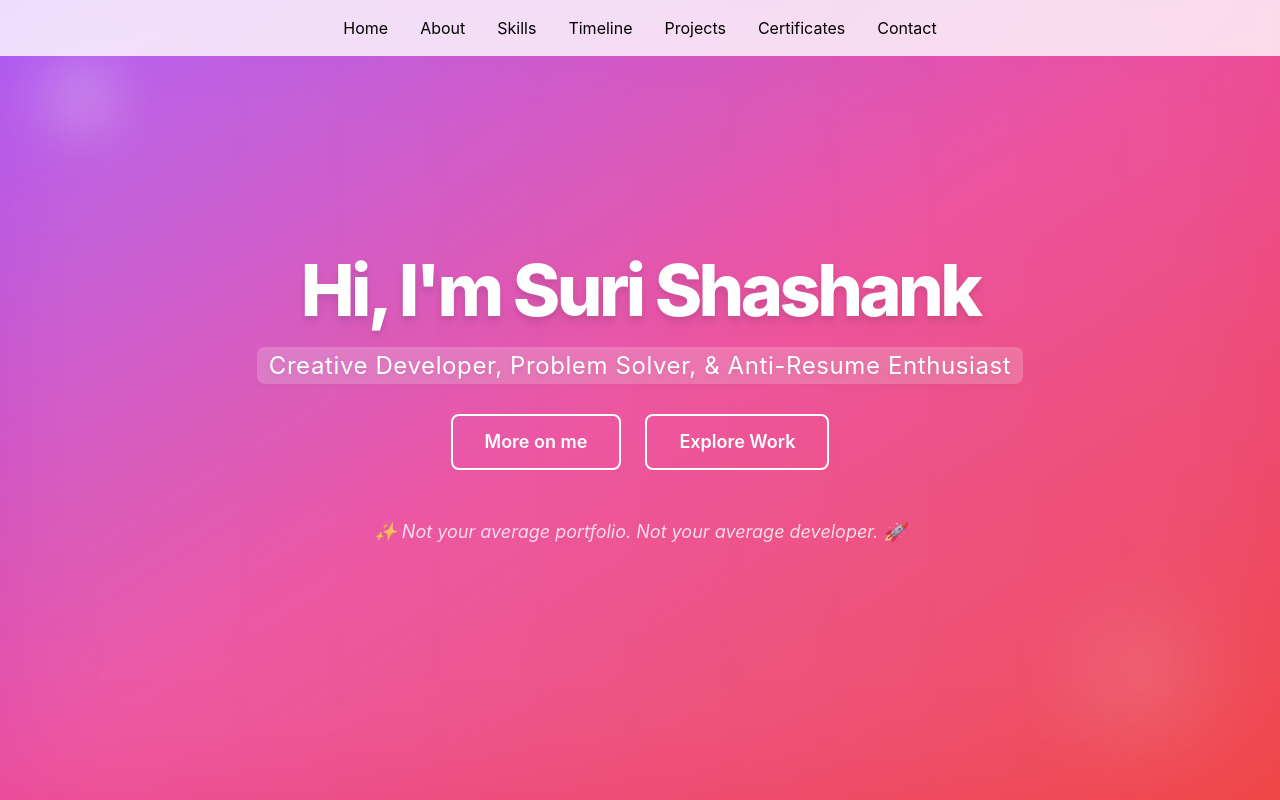
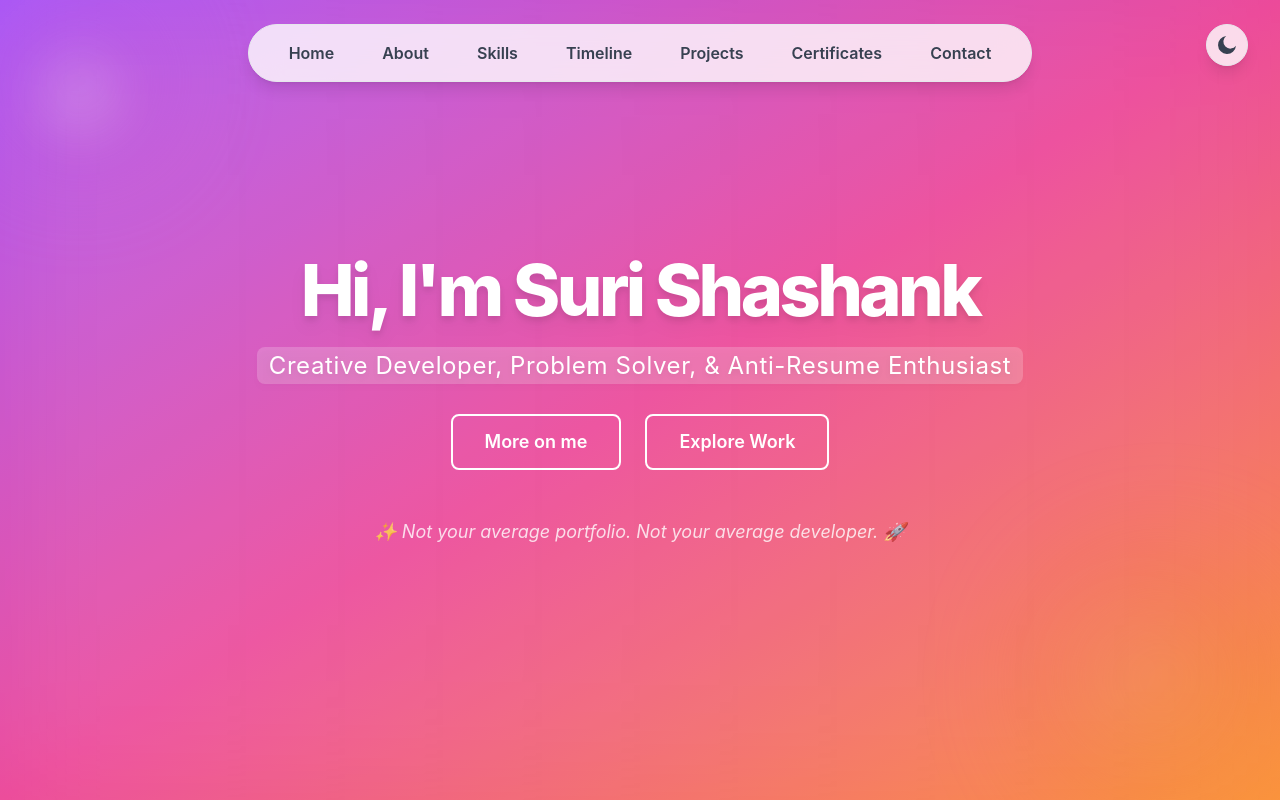
Before and after one commit to shashanksuri616/mypage, a React (Create React App) app in the folder frontend/: page / in a window 1280 px wide. Shown: the top 800 px of the page. Built offline with nearby package versions, Linux system fonts and the light colour scheme.

Commit message:
Added themes and theme button

```diff
--- a/frontend/src/components/About.js
+++ b/frontend/src/components/About.js
@@ -5,7 +5,7 @@ const About = () => {
   const [showResume, setShowResume] = useState(false);
   return (
     <motion.section id="about"
-      className="bg-white py-32 px-6 text-black relative overflow-hidden"
+      className="py-32 px-6 bg-gray-50 dark:bg-gray-900 text-black dark:text-white transition-colors duration-300"
       initial={{ opacity: 0, x: -100 }}
       whileInView={{ opacity: 1, x: 0 }}
       viewport={{ once: true, amount: 0.5 }}
--- a/frontend/src/components/Certificates.js
+++ b/frontend/src/components/Certificates.js
@@ -18,7 +18,7 @@ const certificates = [
 ];
 
 const Certificates = () => (
-  <section id="certificates" className="py-24 px-6 bg-white relative">
+  <section id="certificates" className="py-24 px-6 bg-gray-50 dark:bg-gray-900 text-black dark:text-white transition-colors duration-300">
     <h2 className="text-4xl font-bold mb-12 text-center">Certificates</h2>
     <div className="flex flex-wrap justify-center gap-10">
       {certificates.map((cert, i) => (
@@ -27,7 +27,7 @@ const Certificates = () => (
           target="_blank"
           rel="noopener noreferrer"
           key={cert.name}
-          className="block bg-gray-50 rounded-xl shadow-lg p-4 w-64 hover:shadow-xl transition"
+          className="block bg-white dark:bg-gray-800 border border-gray-200 dark:border-gray-700 shadow-lg rounded-xl transition-colors duration-300 p-4 w-64"
           initial={{ opacity: 0, y: 30 }}
           whileInView={{ opacity: 1, y: 0 }}
           transition={{ duration: 0.6, delay: i * 0.1 }}
--- a/frontend/src/components/Contact.js
+++ b/frontend/src/components/Contact.js
@@ -65,7 +65,7 @@ const Contact = () => {
 
   return (
     <motion.section id="contact"
-      className="bg-gray-900 py-32 px-6 text-white relative overflow-hidden"
+      className="bg-gray-900 py-32 px-6 text-white relative overflow-hidden bg-gray-50 dark:bg-gray-900 text-black dark:text-white"
       initial={{ opacity: 0, y: 80 }}
       whileInView={{ opacity: 1, y: 0 }}
       viewport={{ once: true, amount: 0.3 }}
--- a/frontend/src/components/Hero.js
+++ b/frontend/src/components/Hero.js
@@ -45,7 +45,12 @@ const Hero = () => {
   return (
     <motion.section id = "hero"
       ref={ref}
-      className="min-h-screen h-screen flex flex-col justify-center items-center bg-purple-500 bg-gradient-to-br from-purple-500 via-pink-500 to-red-500 text-white text-center relative overflow-hidden"
+      className="
+  min-h-screen h-screen flex flex-col justify-center items-center
+  bg-gradient-to-br from-purple-500 via-pink-500 to-orange-400
+  dark:bg-gradient-to-br dark:from-emerald-900 dark:via-indigo-900 dark:to-black
+  text-white text-center relative overflow-hidden transition-colors duration-500
+"
       initial="hidden"
       animate={controls}
       variants={{
--- a/frontend/src/components/Navbar.js
+++ b/frontend/src/components/Navbar.js
@@ -1,13 +1,97 @@
-const Navbar = () => (
-  <nav className="fixed top-0 left-0 w-full bg-white/80 backdrop-blur z-50 flex justify-center gap-8 py-4">
-    <button onClick={() => document.getElementById("hero").scrollIntoView({ behavior: "smooth" })}>Home</button>
-    <button onClick={() => document.getElementById("about").scrollIntoView({ behavior: "smooth" })}>About</button>
-    <button onClick={() => document.getElementById("skills").scrollIntoView({ behavior: "smooth" })}>Skills</button>
-    <button onClick={() => document.getElementById("timeline").scrollIntoView({ behavior: "smooth" })}>Timeline</button>
-    <button onClick={() => document.getElementById("projects").scrollIntoView({ behavior: "smooth" })}>Projects</button>
-    <button onClick={() => document.getElementById("certificates").scrollIntoView({ behavior: "smooth" })}>Certificates</button>
-    <button onClick={() => document.getElementById("contact").scrollIntoView({ behavior: "smooth" })}>Contact</button>
-  </nav>
-);
+import { useState, useEffect, useRef } from 'react';
+import { motion, AnimatePresence } from 'framer-motion';
+
+const navItems = [
+  { label: "Home", id: "hero" },
+  { label: "About", id: "about" },
+  { label: "Skills", id: "skills" },
+  { label: "Timeline", id: "timeline" },
+  { label: "Projects", id: "projects" },
+  { label: "Certificates", id: "certificates" },
+  { label: "Contact", id: "contact" },
+];
+
+const ThemeToggle = () => {
+  const [dark, setDark] = useState(() =>
+    document.documentElement.classList.contains('dark')
+  );
+
+  const toggleTheme = () => {
+    document.documentElement.classList.toggle('dark');
+    setDark(!dark);
+  };
+
+  return (
+    <button
+      onClick={toggleTheme}
+      className="fixed top-6 right-8 z-50 bg-white/80 dark:bg-gray-900/80 border border-gray-200 dark:border-gray-700 rounded-full p-2 shadow-lg transition-colors"
+      aria-label="Toggle dark mode"
+    >
+      {dark ? (
+        <svg className="w-6 h-6 text-yellow-400" fill="currentColor" viewBox="0 0 24 24">
+          <path d="M12 4V2m0 20v-2m8-8h2M2 12H4m15.07-7.07l1.42-1.42M4.93 19.07l1.42-1.42m12.02 0l1.42 1.42M4.93 4.93L3.51 3.51M12 6a6 6 0 100 12 6 6 0 000-12z"/>
+        </svg>
+      ) : (
+        <svg className="w-6 h-6 text-gray-700 dark:text-gray-200" fill="currentColor" viewBox="0 0 24 24">
+          <path d="M21 12.79A9 9 0 1111.21 3a7 7 0 109.79 9.79z"/>
+        </svg>
+      )}
+    </button>
+  );
+};
+
+const Navbar = () => {
+  const [show, setShow] = useState(true);
+  const lastScrollY = useRef(0);
+
+  useEffect(() => {
+    const handleScroll = () => {
+      const currentY = window.scrollY;
+      if (currentY < 80) {
+        setShow(true); // Always show at the top
+      } else if (currentY > lastScrollY.current) {
+        setShow(false); // Scrolling down, hide
+      } else {
+        setShow(true); // Scrolling up, show
+      }
+      lastScrollY.current = currentY;
+    };
+    window.addEventListener('scroll', handleScroll, { passive: true });
+    return () => window.removeEventListener('scroll', handleScroll);
+  }, []);
+
+  return (
+    <>
+      <AnimatePresence>
+        {show && (
+
+          <motion.nav
+            key="navbar"
+            initial={{ y: -80, opacity: 0 }}
+            animate={{ y: 0, opacity: 1 }}
+            exit={{ y: -80, opacity: 0 }}
+            transition={{ duration: 0.3 }}
+            className="fixed top-6 inset-x-0 z-50 flex justify-center"
+          >
+            <div className="flex gap-4 bg-white/80 dark:bg-gray-900/80 backdrop-blur-lg rounded-full shadow-lg px-6 py-2 border border-gray-200 dark:border-gray-700">
+              {navItems.map(item => (
+                <motion.button
+                  key={item.id}
+                  onClick={() => document.getElementById(item.id).scrollIntoView({ behavior: "smooth" })}
+                  className="px-4 py-2 rounded-full font-semibold text-gray-700 dark:text-gray-200 hover:bg-purple-100 dark:hover:bg-purple-900 hover:text-purple-700 dark:hover:text-purple-300 transition-all focus:outline-none"
+                  whileHover={{ scale: 1.08 }}
+                  whileTap={{ scale: 0.96 }}
+                >
+                  {item.label}
+                </motion.button>
+              ))}
+            </div>
+          </motion.nav>
+        )}
+      </AnimatePresence>
+      <ThemeToggle />
+    </>
+  );
+};
 
 export default Navbar;
--- a/frontend/src/components/Projects.js
+++ b/frontend/src/components/Projects.js
@@ -147,7 +147,6 @@
 // };
 
 // export default Projects;
-import { useState } from 'react';
 import { motion } from 'framer-motion';
 
 const projects = [
@@ -190,7 +189,7 @@ const projects = [
 ];
 
 const Projects = () => (
-  <section id="projects" className="py-24 px-6 bg-gray-50 relative">
+  <section id="projects" className="py-24 px-6 bg-gray-50 dark:bg-gray-900 text-black dark:text-white transition-colors duration-300">
     <h2 className="text-4xl font-bold mb-12 text-center">Projects</h2>
     <div className="max-w-6xl mx-auto">
       <div className="grid grid-cols-1 md:grid-cols-3 gap-10">
@@ -200,7 +199,7 @@ const Projects = () => (
             target="_blank"
             rel="noopener noreferrer"
             key={proj.title}
-            className="group block bg-white rounded-xl shadow-lg overflow-hidden hover:shadow-xl transition"
+            className="group block bg-white dark:bg-gray-800 border border-gray-200 dark:border-gray-700 shadow-lg rounded-xl transition-colors duration-300"
             initial={{ opacity: 0, y: 30 }}
             whileInView={{ opacity: 1, y: 0 }}
             transition={{ duration: 0.6, delay: i * 0.08 }}
--- a/frontend/src/components/Skills.js
+++ b/frontend/src/components/Skills.js
@@ -1,4 +1,3 @@
-import { useState } from 'react';
 import { motion } from 'framer-motion';
 
 const skills = [
@@ -12,13 +11,13 @@ const skills = [
 ];
 
 const Skills = () => (
-  <section id="skills" className="py-24 px-6 bg-white relative">
+  <section id="skills" className="py-24 px-6 bg-gray-50 dark:bg-gray-900 text-black dark:text-white transition-colors duration-300">
     <h2 className="text-4xl font-bold mb-12 text-center">Skills & Tech</h2>
     <div className="flex flex-wrap justify-center gap-8">
       {skills.map((skill, i) => (
         <motion.div
           key={skill.name}
-          className="flex flex-col items-center bg-gray-50 rounded-xl shadow p-6 w-40"
+          className="flex flex-col items-center bg-white dark:bg-gray-800 border border-gray-200 dark:border-gray-700 shadow-lg rounded-xl transition-colors duration-300 p-6 w-40 "
           initial={{ opacity: 0, y: 30 }}
           whileInView={{ opacity: 1, y: 0 }}
           transition={{ duration: 0.6, delay: i * 0.08 }}
--- a/frontend/src/components/Timeline.js
+++ b/frontend/src/components/Timeline.js
@@ -24,7 +24,7 @@ const timeline = [
 ];
 
 const Timeline = () => (
-  <section id="timeline" className="py-24 px-6 bg-gray-50 relative">
+  <section id="timeline" className="py-24 px-6 bg-gray-50 dark:bg-gray-900 text-black dark:text-white transition-colors duration-300">
     <h2 className="text-4xl font-bold mb-12 text-center">Timeline</h2>
     <div className="max-w-3xl mx-auto">
       {timeline.map((item, i) => (
--- a/frontend/tailwind.config.js
+++ b/frontend/tailwind.config.js
@@ -1,4 +1,5 @@
 module.exports = {
+  darkMode: 'class',
   content: [
     './src/**/*.{html,js,jsx,ts,tsx}', // Adjust paths based on your project structure
   ],
```
